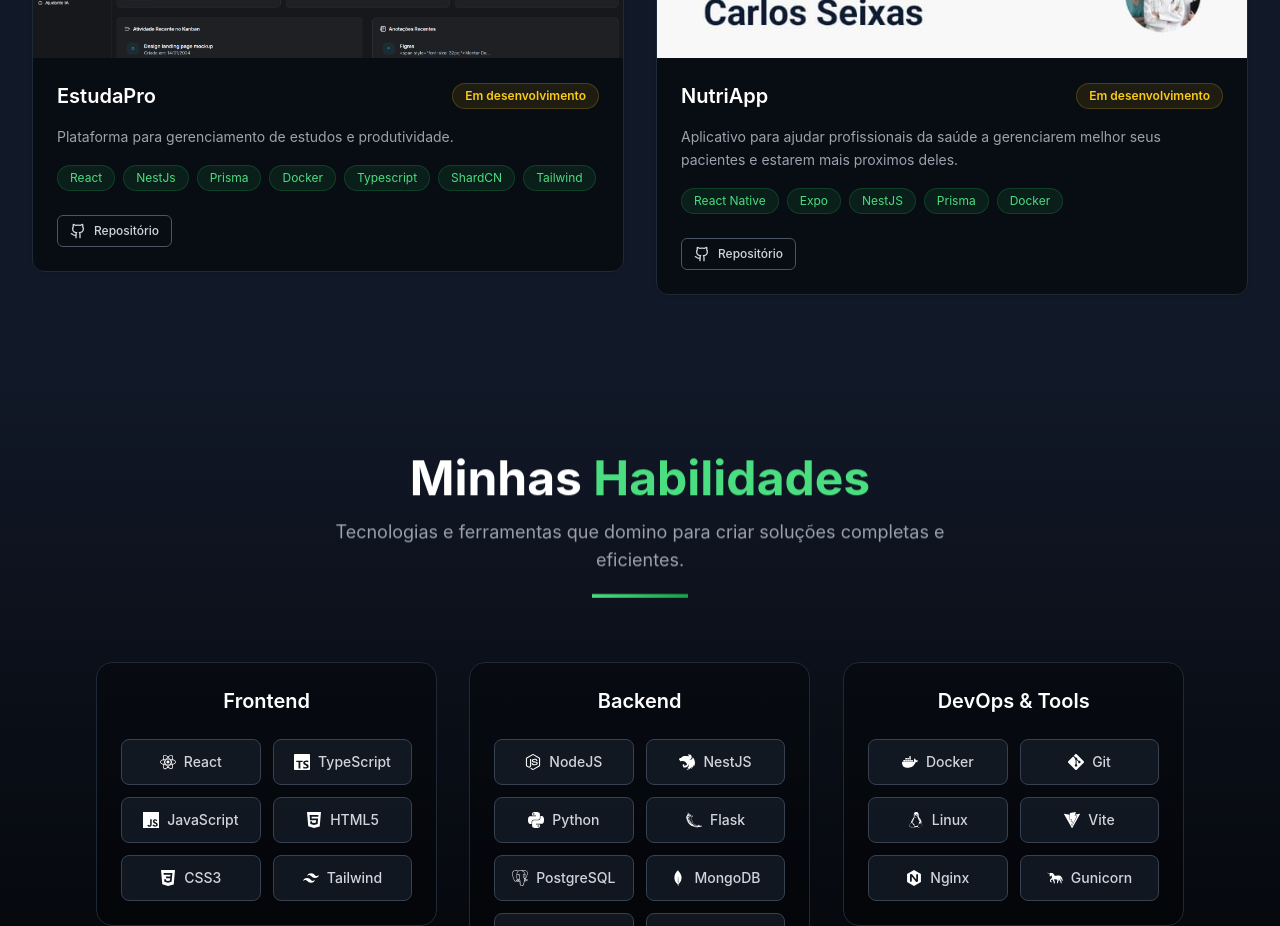
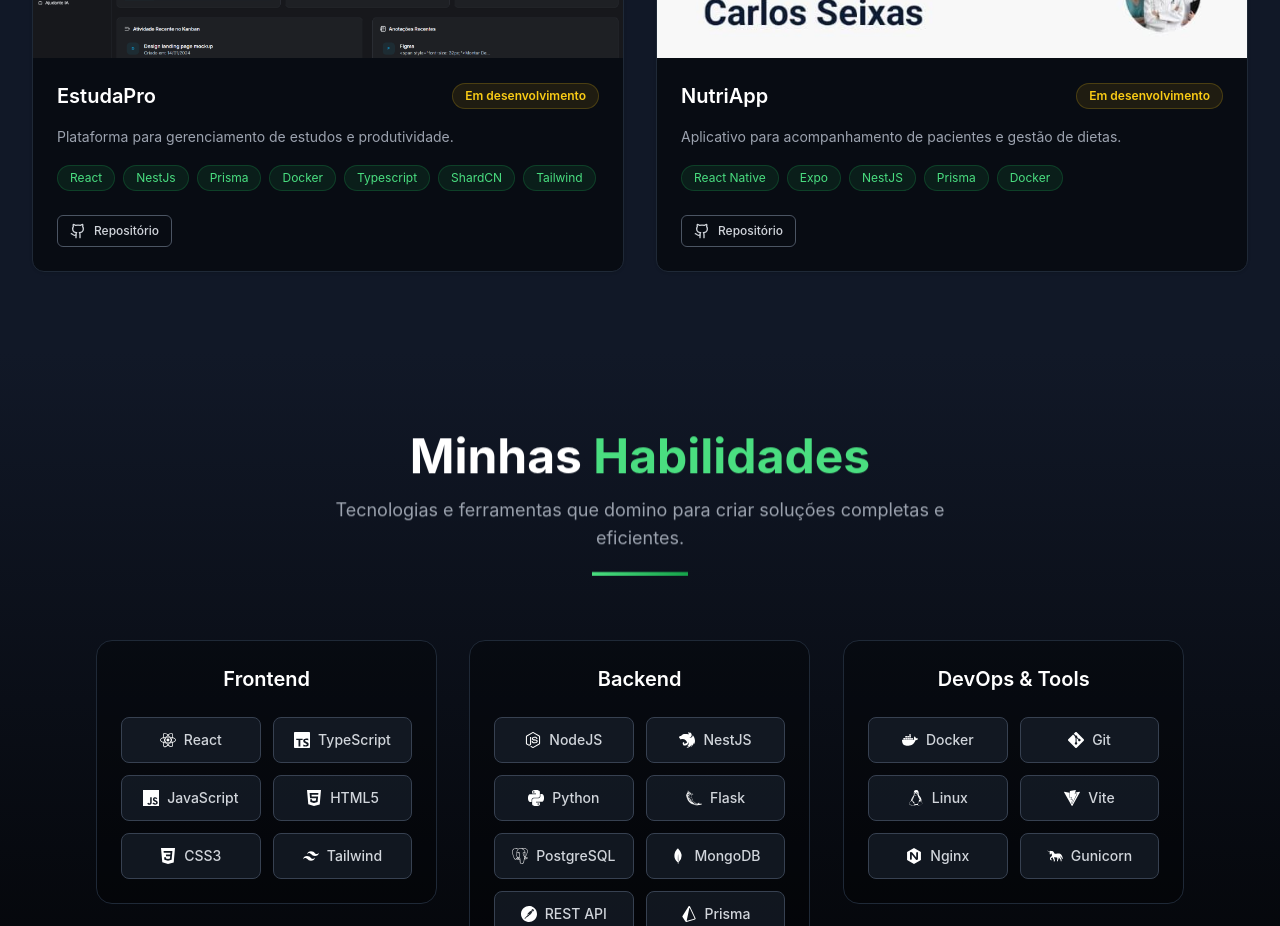
Before and after one commit to CarlosSeixas2/Portifolio, a React (Vite) app: page / in a window 1280 px wide. Shown: the part 4000-4926 px from the top of the page. Built offline with nearby package versions, Linux system fonts and the light colour scheme.

Commit message:
refactor: renomeando descrição de projeto

```diff
--- a/src/components/organisms/projects-section.tsx
+++ b/src/components/organisms/projects-section.tsx
@@ -50,7 +50,7 @@
       title: "NutriApp",
       alert: "Em desenvolvimento",
       description:
-        "Aplicativo para ajudar profissionais da saúde a gerenciarem melhor seus pacientes e estarem mais proximos deles.",
+        "Aplicativo para acompanhamento de pacientes e gestão de dietas.",
       image: nutriAppImg,
       technologies: ["React Native", "Expo", "NestJS", "Prisma", "Docker"],
       githubUrl: "https://github.com/CarlosSeixas2/Mobile-NutriApp",
```
